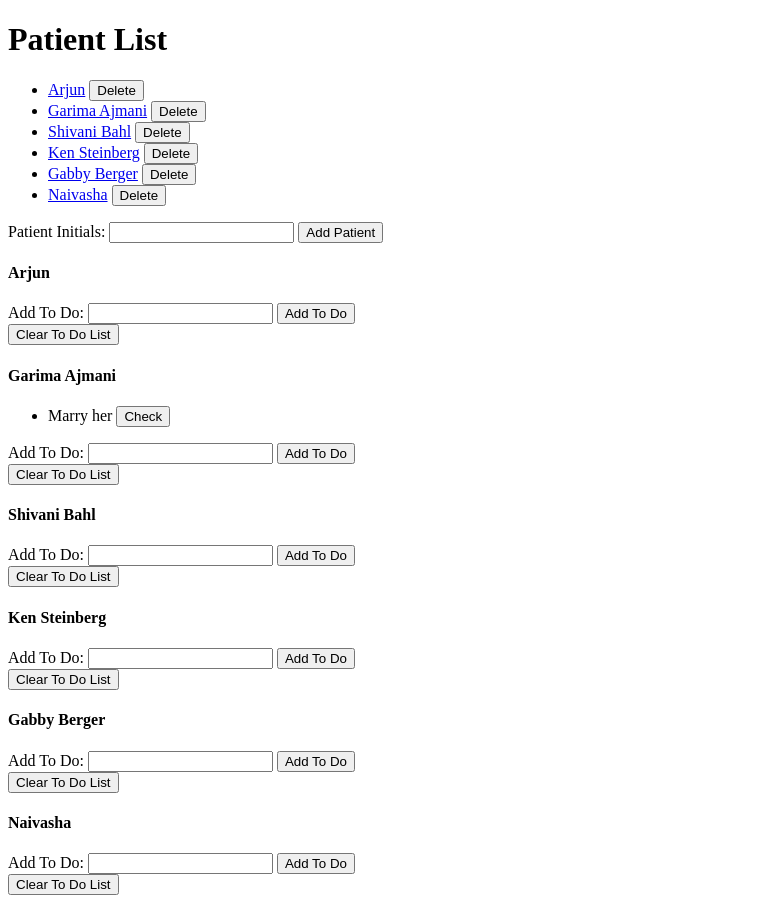
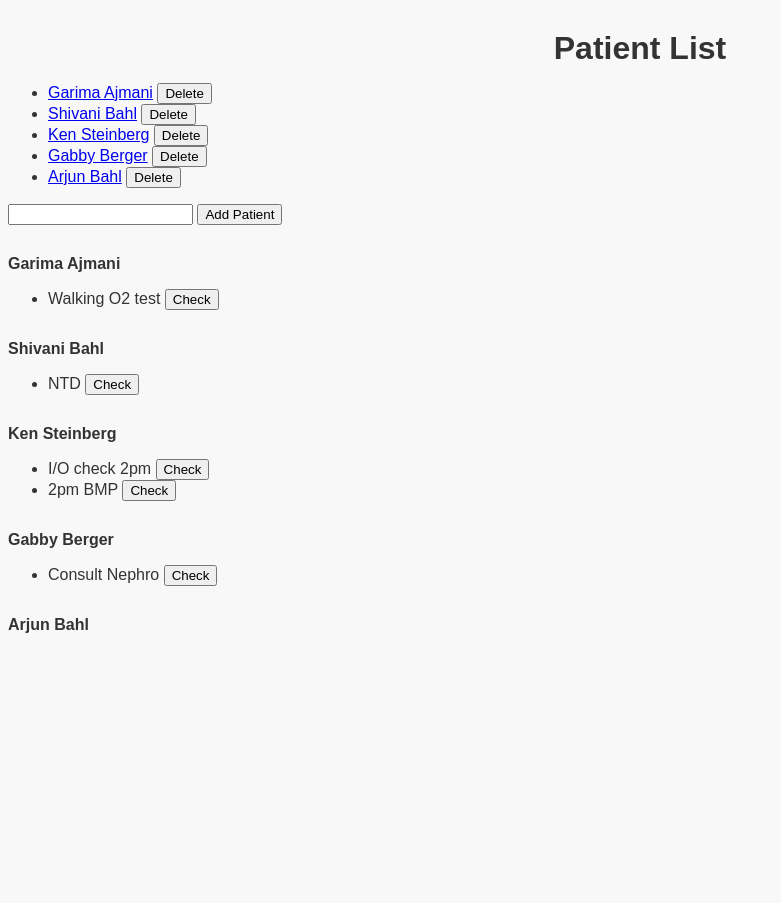
Before and after one commit to ArjunMD/patientlistmanager, a Flask app: page / in a window 1280 px wide. Shown: the whole page, without its empty margins (0-781 px from the left). After the commit the page ends 633 px from the top, so only its background shows below. Run offline with Flask 2, Linux system fonts and the light colour scheme.

Commit message:
A little styling

```diff
--- a/patients.json
+++ b/patients.json
@@ -1,31 +1,4 @@
 [
-    {
-        "initials": "Arjun",
-        "hospital_problems": [
-            {
-                "text": "Cirrhosis",
-                "assessment_and_plan": ""
-            }
-        ],
-        "chronic_problems": [
-            {
-                "text": "HTN",
-                "assessment_and_plan": "Home meds:\nCurrent scheduled meds:\nGoal:\nPRNs:"
-            }
-        ],
-        "resolved_problems": [
-            {
-                "text": "AKI",
-                "assessment_and_plan": "Baseline Cr/eGFR:\nAdmit Cr/eGFR:\nCurrent Cr/eGFR:\n1-2 day Trend:\nEtiology: \nBladder/Kidney ultrasound: Deferred\nUA: No casts\nActive management: 3L IVF in last 2 days. Foley inserted.\nAvoid nephrotoxic meds\nConsider hydration for any contrast administration"
-            }
-        ],
-        "labs": [],
-        "micro": [],
-        "imaging": [
-            "3/17 TTE EF 55%"
-        ],
-        "todos": []
-    },
     {
         "initials": "Garima Ajmani",
         "hospital_problems": [],
@@ -36,7 +9,7 @@
         "imaging": [],
         "todos": [
             {
-                "text": "Marry her",
+                "text": "Walking O2 test",
                 "completed": false
             }
         ]
@@ -48,7 +21,13 @@
         "resolved_problems": [],
         "labs": [],
         "micro": [],
-        "imaging": []
+        "imaging": [],
+        "todos": [
+            {
+                "text": "NTD",
+                "completed": false
+            }
+        ]
     },
     {
         "initials": "Ken Steinberg",
@@ -62,7 +41,17 @@
         ],
         "labs": [],
         "micro": [],
-        "imaging": []
+        "imaging": [],
+        "todos": [
+            {
+                "text": "I/O check 2pm",
+                "completed": false
+            },
+            {
+                "text": "2pm BMP",
+                "completed": false
+            }
+        ]
     },
     {
         "initials": "Gabby Berger",
@@ -71,12 +60,28 @@
         "resolved_problems": [],
         "labs": [],
         "micro": [],
-        "imaging": []
+        "imaging": [],
+        "todos": [
+            {
+                "text": "Consult Nephro",
+                "completed": false
+            }
+        ]
     },
     {
-        "initials": "Naivasha",
-        "hospital_problems": [],
-        "chronic_problems": [],
+        "initials": "Arjun Bahl",
+        "hospital_problems": [
+            {
+                "text": "AKI",
+                "assessment_and_plan": "Baseline Cr/eGFR:\nAdmit Cr/eGFR:\nCurrent Cr/eGFR:\n1-2 day Trend:\nEtiology: \nBladder/Kidney ultrasound: Deferred\nUA: No casts\nActive management: 3L IVF in last 2 days. Foley inserted.\nAvoid nephrotoxic meds\nConsider hydration for any contrast administration"
+            }
+        ],
+        "chronic_problems": [
+            {
+                "text": "HTN",
+                "assessment_and_plan": "Home meds:\nCurrent scheduled meds:\nGoal:\nPRNs:"
+            }
+        ],
         "resolved_problems": [],
         "labs": [],
         "micro": [],
--- a/templates/patient_detail.html
+++ b/templates/patient_detail.html
@@ -47,7 +47,6 @@
         {% endfor %}
     </ul>
     <form action="{{ url_for('add_hospital_problem', initials=patient.initials) }}" method="post">
-        <label for="hospital_problem">Hospital Problem:</label>
         <input type="text" id="hospital_problem" name="problem" required>
         <input type="submit" value="Add Hospital Problem">
     </form>
@@ -79,7 +78,6 @@
         {% endfor %}
     </ul>
     <form action="{{ url_for('add_chronic_problem', initials=patient.initials) }}" method="post">
-        <label for="chronic_problem">Chronic Problem:</label>
         <input type="text" id="chronic_problem" name="problem" required autofocus>
         <input type="submit" value="Add Chronic Problem">
     </form>
@@ -127,7 +125,6 @@
             {% endfor %}
         </ul>
         <form action="{{ url_for('add_data', initials=patient.initials, data_type=data_type) }}" method="post">
-            <label for="{{ data_type }}_data">Add {{ data_type.capitalize() }}:</label>
             <input type="text" id="{{ data_type }}_data" name="data" required>
             <input type="submit" value="Add {{ data_type.capitalize() }}">
         </form>
@@ -150,7 +147,6 @@
         {% endfor %}
     </ul>
     <form action="{{ url_for('add_todo', initials=patient.initials) }}" method="post">
-        <label for="todo">Add To Do:</label>
         <input type="text" id="todo" name="todo" required>
         <input type="hidden" name="from_page" value="patient_detail">
         <input type="submit" value="Add To Do">
--- a/templates/patient_list.html
+++ b/templates/patient_list.html
@@ -6,6 +6,84 @@
     <meta charset="UTF-8">
     <meta name="viewport" content="width=device-width, initial-scale=1.0">
     <title>Patient List Manager</title>
+    <style>
+        body {
+            background-color: #F8F8F8;
+            font-family: Arial, sans-serif;
+            color: #333;
+        }
+
+        h1, h4 {
+            margin-top: 30px;
+            margin-bottom: 10px;
+        }
+
+        h1 {
+            text-align: center;
+        }
+
+        .patient {
+            padding: 10px;
+            border: 1px solid #DDD;
+            margin-bottom: 20px;
+            background-color: #FFF;
+        }
+
+        .patient__initials {
+            font-size: 24px;
+            font-weight: bold;
+            margin-bottom: 10px;
+        }
+
+        .patient__todos {
+            font-size: 16px;
+            margin-top: 0;
+        }
+
+        .patient__todo {
+            margin-bottom: 5px;
+        }
+
+        .add-patient {
+            margin-top: 30px;
+            border: 1px solid #DDD;
+            padding: 10px;
+            background-color: #FFF;
+        }
+
+        .add-patient__label {
+            display: block;
+            font-size: 18px;
+            font-weight: bold;
+            margin-bottom: 10px;
+        }
+
+        .add-patient__form {
+            display: flex;
+            flex-direction: row;
+        }
+
+        .add-patient__input {
+            flex: 1;
+            margin-right: 10px;
+            font-size: 18px;
+            padding: 5px;
+            border: 1px solid #CCC;
+        }
+
+        .add-patient__submit {
+            font-size: 18px;
+            padding: 5px 15px;
+            border: none;
+            background-color: #4CAF50;
+            color: #FFF;
+            cursor: pointer;
+        }
+
+        .add-patient__submit:hover {
+            background-color: #3E8E41;
+        }
+    </style>
 </head>
 <body>
     <h1>Patient List</h1>
@@ -20,7 +98,6 @@
         {% endfor %}
     </ul>
     <form action="{{ url_for('add_patient') }}" method="post">
-        <label for="initials">Patient Initials:</label>
         <input type="text" id="initials" name="initials" required>
         <input type="submit" value="Add Patient">
     </form>
@@ -43,16 +120,6 @@
                 </li>
             {% endfor %}
         </ul>
-        <form action="{{ url_for('add_todo', initials=patient.initials) }}" method="post">
-            <label for="todo">Add To Do:</label>
-            <input type="text" id="todo" name="todo" required>
-            <input type="hidden" name="from_page" value="patient_list">
-            <input type="submit" value="Add To Do">
-        </form>
-        <form action="{{ url_for('clear_todos', initials=patient.initials) }}" method="post">
-            <input type="hidden" name="from_page" value="patient_list">
-            <input type="submit" value="Clear To Do List">
-        </form>
     {% endfor %}
 </body>
 </html>
```
